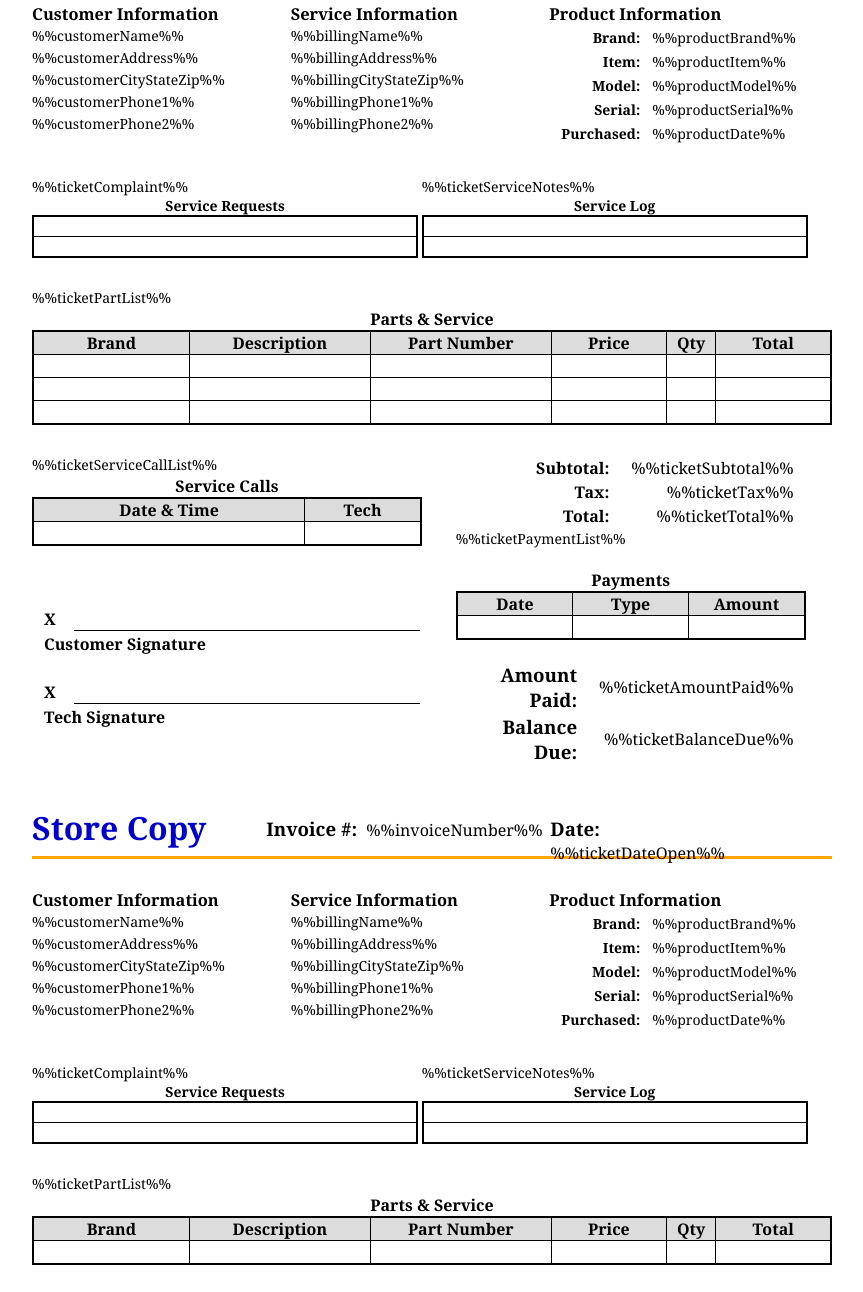
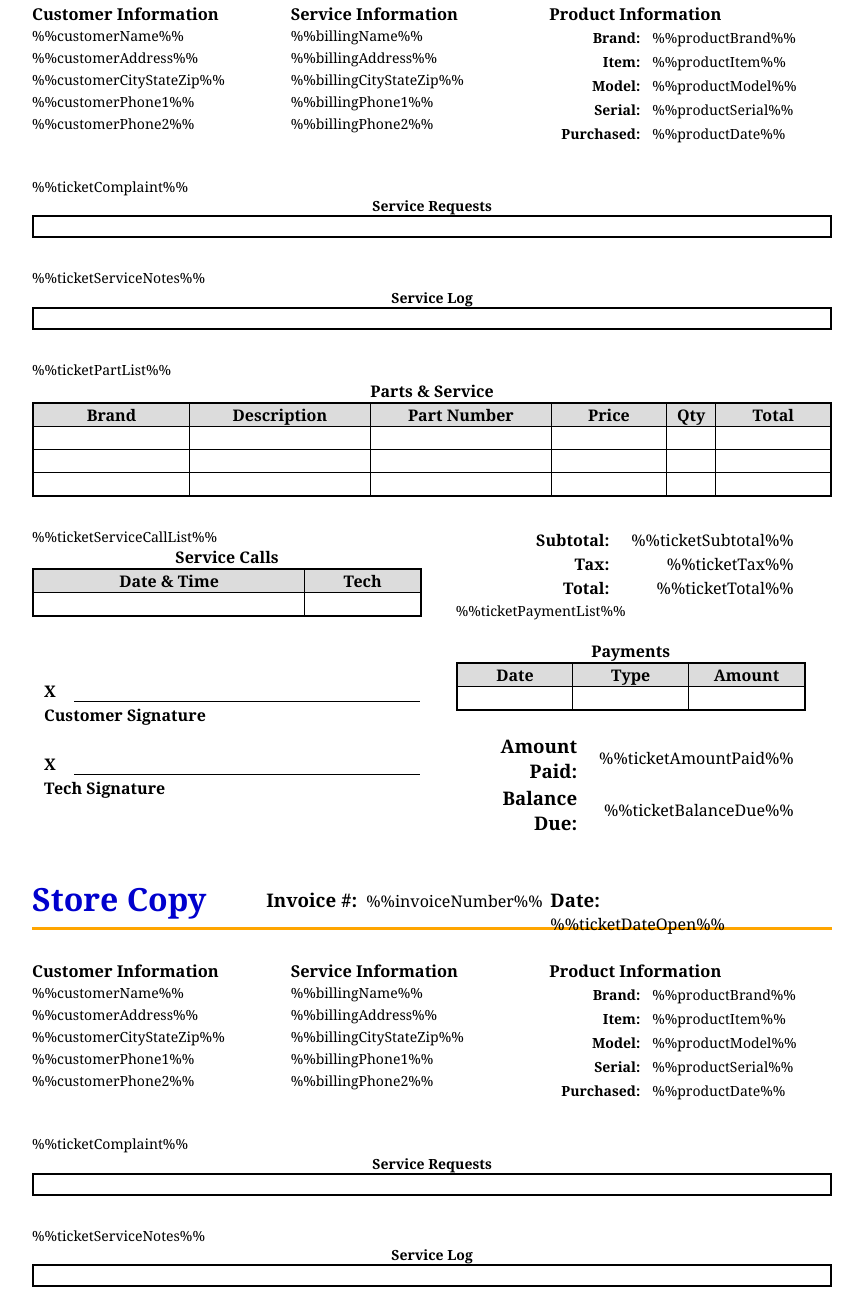
Before and after one commit to costanza5813/invoice-creator, a website: page app/tpl/invoice.tpl.html in a window 1280 px wide. Shown: the part 1059-2351 px from the top of the page, without its empty margins (208-1071 px from the left). Drawn offline with Linux system fonts and the light colour scheme; files that its build step writes are made by us from their sources; files whose address does not match are found by name.

Commit message:
style(requests): making service requests table full width

```diff
--- a/app/css/invoice.css
+++ b/app/css/invoice.css
@@ -72,10 +72,6 @@ html, body {
     line-height: 22px;
 }
 
-.service-description {
-    width: 386px;
-}
-
 .service-description table {
     table-layout: fixed;
     font-size: 12px;
@@ -83,16 +79,6 @@ html, body {
 }
 
 .service-description caption {
-    font-size: 14px;
-}
-
-.customer-service-description table {
-    table-layout: fixed;
-    font-size: 12px;
-    line-height: 19px;
-}
-
-.customer-service-description caption {
     font-size: 14px;
 }
 
--- a/app/tpl/invoice.tpl.html
+++ b/app/tpl/invoice.tpl.html
@@ -83,7 +83,7 @@
 
             </div>
 
-            <div class="invoice-section customer-service-description">
+            <div class="invoice-section service-description">
                 <table class="bordered-table">
                     <caption><b>Service Requests</b></caption>
                     <thead></thead>
@@ -327,9 +327,7 @@
 
             </div>
 
-            <div class="invoice-section">
-
-                <div class="inline-block align-top service-description">
+            <div class="invoice-section service-description">
                 <table class="bordered-table">
                     <caption><b>Service Requests</b></caption>
                     <thead></thead>
@@ -338,15 +336,11 @@
                         <tr>
                             <td>&nbsp;</td>
                         </tr>
-                            <tr>
-                                <td>&nbsp;</td>
-                            </tr>
                     </tbody>
                 </table>
             </div>
 
-
-                <div class="inline-block align-top service-description">
+            <div class="invoice-section service-description">
                 <table class="bordered-table">
                     <caption><b>Service Log</b></caption>
                     <thead></thead>
@@ -355,13 +349,8 @@
                         <tr>
                             <td>&nbsp;</td>
                         </tr>
-                            <tr>
-                                <td>&nbsp;</td>
-                            </tr>
                     </tbody>
                 </table>
-                </div>
-
             </div>
 
             <div class="invoice-section">
@@ -606,14 +595,10 @@
                             </tr>
                         </tbody>
                     </table>
-
+                </div>
             </div>
 
-            </div>
-
-            <div class="invoice-section">
-
-                <div class="inline-block align-top service-description">
+            <div class="invoice-section service-description">
                 <table class="bordered-table">
                     <caption><b>Service Requests</b></caption>
                     <thead></thead>
@@ -622,15 +607,11 @@
                         <tr>
                             <td>&nbsp;</td>
                         </tr>
-                            <tr>
-                                <td>&nbsp;</td>
-                            </tr>
                     </tbody>
                 </table>
             </div>
 
-
-                <div class="inline-block align-top service-description">
+            <div class="invoice-section service-description">
                 <table class="bordered-table">
                     <caption><b>Service Log</b></caption>
                     <thead></thead>
@@ -639,13 +620,8 @@
                         <tr>
                             <td>&nbsp;</td>
                         </tr>
-                            <tr>
-                                <td>&nbsp;</td>
-                            </tr>
                     </tbody>
                 </table>
-                </div>
-
             </div>
 
             <div class="invoice-section">
```
Lines whose indentation alone changed are shown as unchanged.
